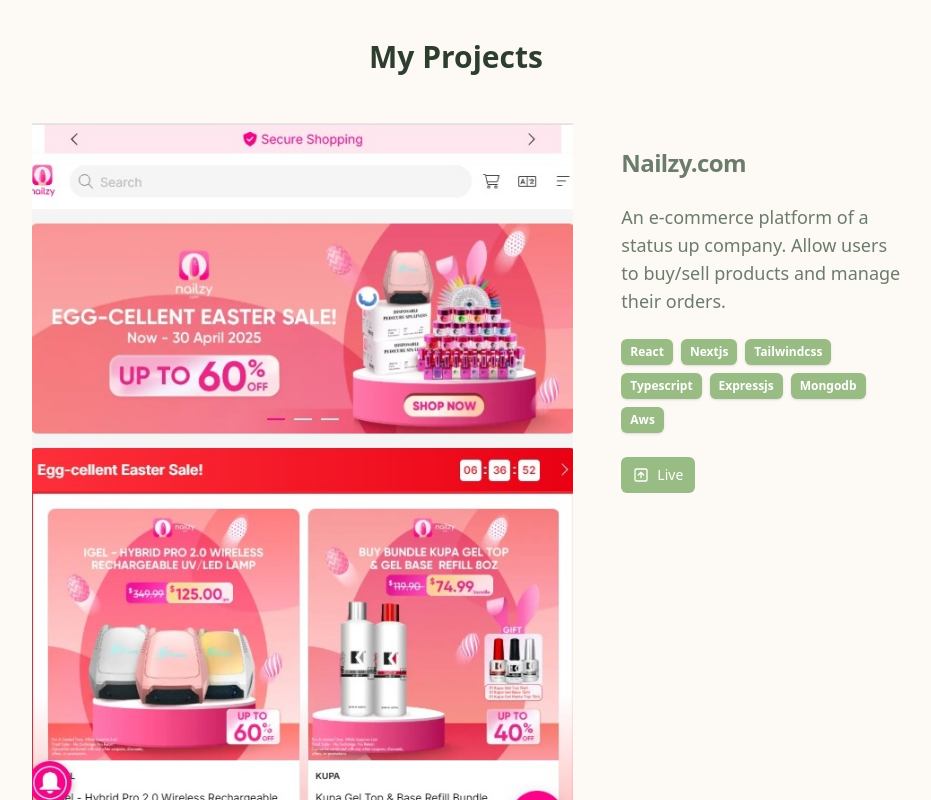
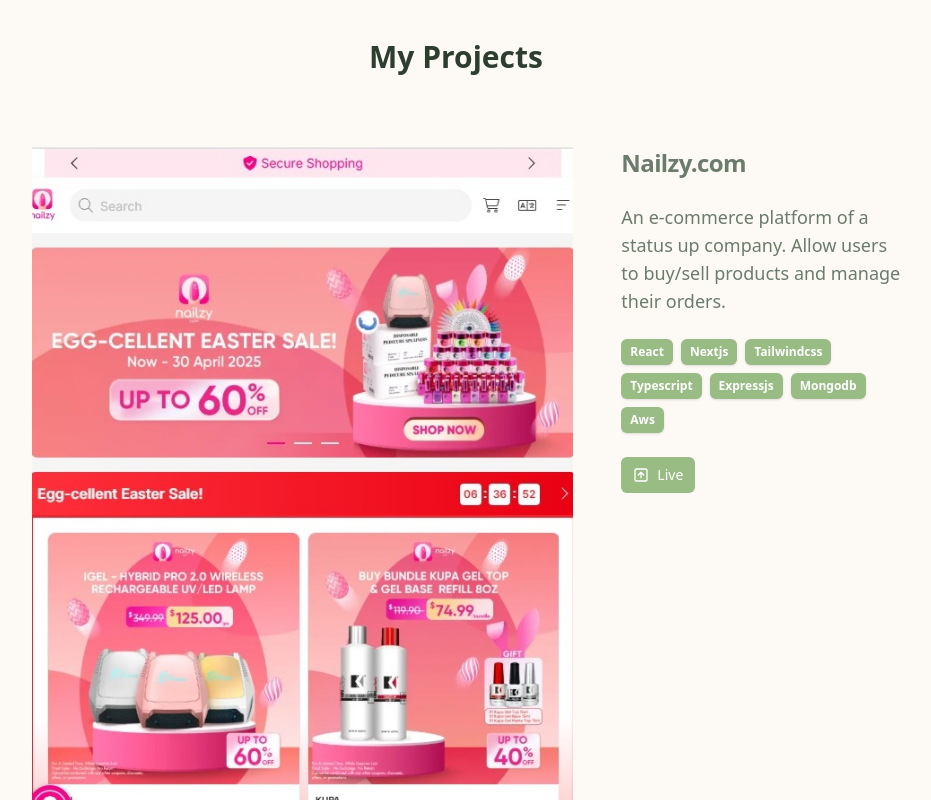
Before and after one commit to long-kr/my-portfolio, a Next.js app: page / in a window 1280 px wide. Shown: the part 1760-2560 px from the top of the page, without its empty margins (248-1179 px from the left). Built offline with nearby package versions, Linux system fonts and the light colour scheme.

Commit message:
fix image size

```diff
--- a/src/components/card/ProjectImageCard.tsx
+++ b/src/components/card/ProjectImageCard.tsx
@@ -1,6 +1,6 @@
 "use client";
 
-import { Card, CardContent } from "@/components/ui";
+import { Card } from "@/components/ui";
 import { Project } from "@/config";
 import { cn } from "@/lib/utils";
 import { track } from "@vercel/analytics";
@@ -18,7 +18,10 @@
 }) => {
   return (
     <Card
-      className={cn("w-full border-none shadow-none", className)}
+      className={cn(
+        "relative w-full overflow-hidden rounded-lg border-none p-6 shadow-none hover:shadow-md hover:shadow-muted-foreground",
+        className,
+      )}
       {...props}
     >
       <Link
@@ -26,17 +29,15 @@
         onClick={() => track("click_link_project", { project: project.name })}
         target='_blank'
       >
-        <CardContent className='relative overflow-hidden rounded-lg shadow-none hover:shadow-md hover:shadow-muted-foreground'>
         <Image
           src={project.image}
           alt={project.name}
           width={800}
           height={1200}
-            className='h-auto w-full'
+          className='h-auto w-full transition-transform duration-300 ease-in-out hover:scale-105'
           placeholder='blur'
           loading='lazy'
         />
-        </CardContent>
       </Link>
     </Card>
   );
```
Lines whose indentation alone changed are shown as unchanged.
